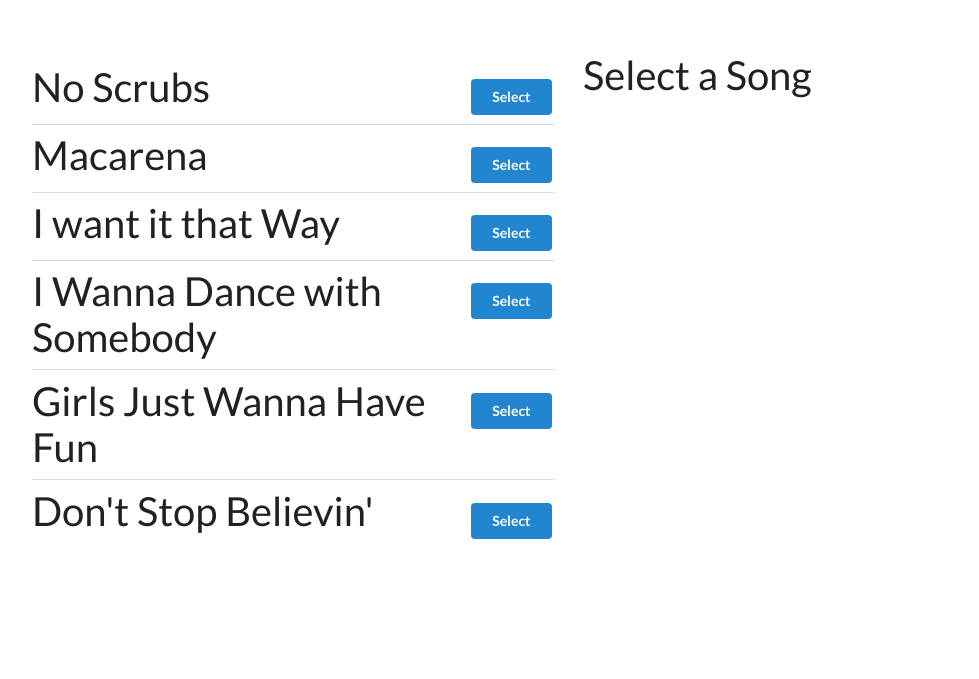
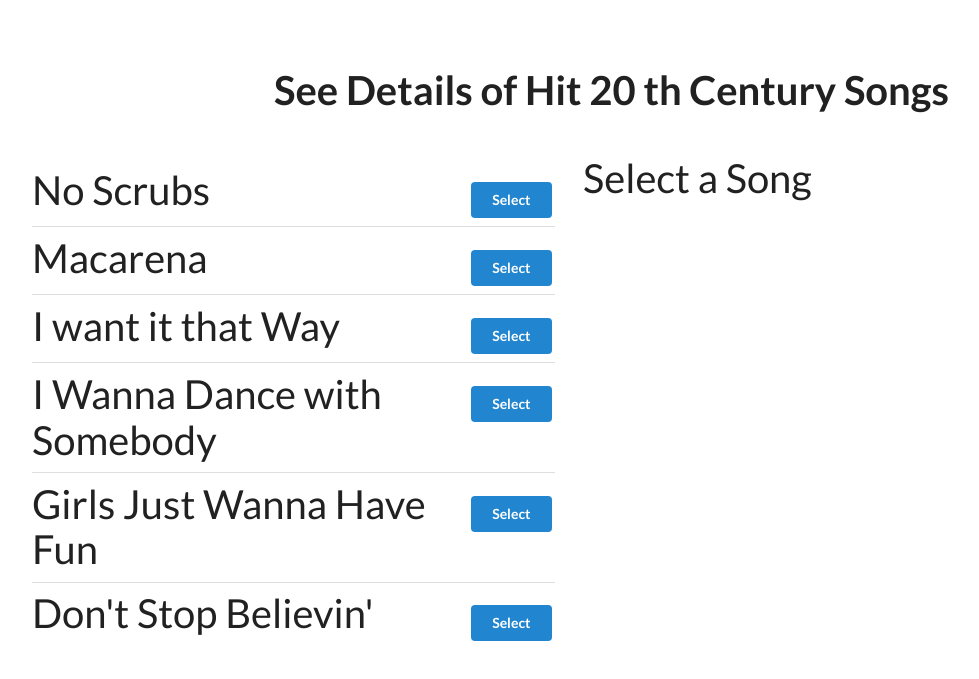
Before and after one commit to unachoza/Songs-Display, a React (Create React App) app: page / in a window 1280 px wide. Shown: the part 127-806 px from the top of the page, without its empty margins (174-1153 px from the left). Built offline with nearby package versions, Linux system fonts and the light colour scheme.

Commit message:
Added Title/Description of App

```diff
--- a/src/components/App.js
+++ b/src/components/App.js
@@ -5,7 +5,9 @@ import SongDetail from './SongDetail'
 
 const App = () => {
     return (
-        < div className = "ui grid " style={{marginLeft: "15%" }}>
+        <div>
+           <h1 style={{marginLeft: "35%", marginBottom: "4%"}}> See Details of Hit 20 th Century Songs </h1>
+            <div className = "ui grid " style={{marginLeft: "15%" }}>
                 <div className="ui row">
                     <div className="column eight wide">
                         <Songlist />
@@ -15,6 +17,7 @@ const App = () => {
                     </div>
                 </div>
             </div>
+        </div>
     )
 }
 
```
Lines whose indentation alone changed are shown as unchanged.
